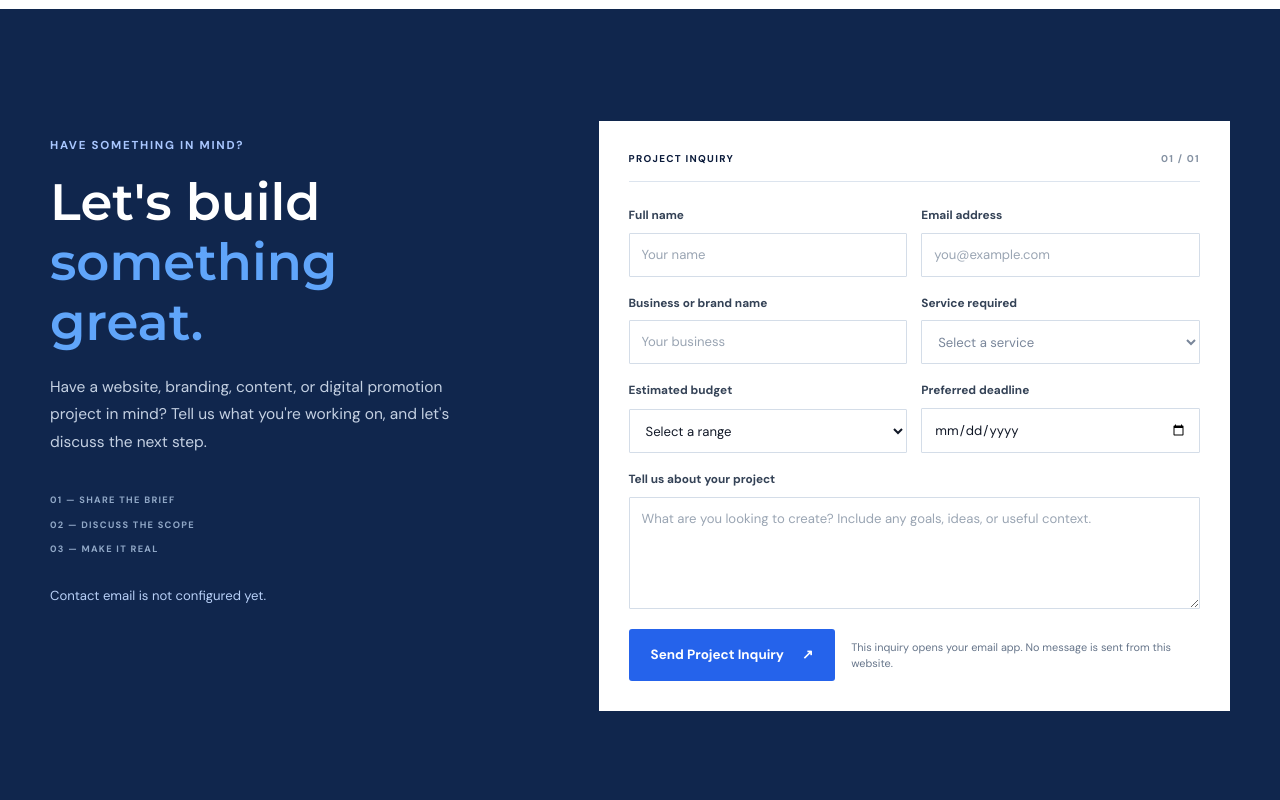
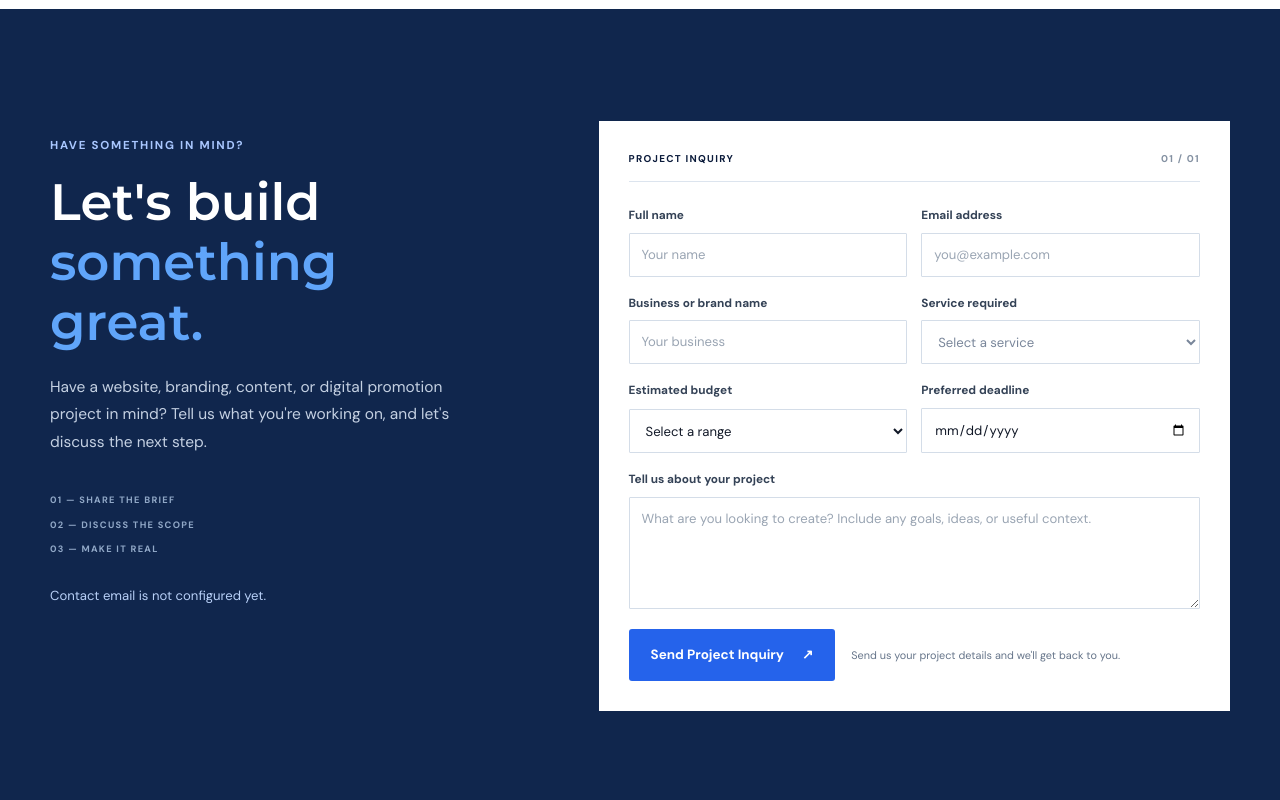
Before and after one commit to userfriddy/Nova-Website-Studio, a plain HTML site: page index.html in a window 1280 px wide. Shown: the part 7680-8480 px from the top of the page. Drawn offline with Linux system fonts and the light colour scheme.

```diff
--- a/index.html
+++ b/index.html
@@ -135,10 +135,17 @@
 
         <section class="contact section-pad" id="contact" aria-labelledby="contact-title">
             <div class="container contact-layout"><div class="contact-copy reveal"><p class="eyebrow eyebrow-light">Have something in mind?</p><h2 id="contact-title">Let's build<br><em>something great.</em></h2><p>Have a website, branding, content, or digital promotion project in mind? Tell us what you're working on, and let's discuss the next step.</p><div class="contact-aside"><span>01 — SHARE THE BRIEF</span><span>02 — DISCUSS THE SCOPE</span><span>03 — MAKE IT REAL</span></div><p class="contact-email" id="contact-email"></p></div>
-                <form class="inquiry-form reveal" id="inquiry-form" novalidate>
-                    <div class="form-heading"><span>PROJECT INQUIRY</span><span>01 / 01</span></div>
+                <form
+                   class="inquiry-form reveal"
+                    id="inquiry-form"
+                     action="https://formspree.io/f/xoeddqay"
+                      method="POST"
+>                    <div class="form-heading"><span>PROJECT INQUIRY</span><span>01 / 01</span></div>
                     <div class="form-grid"><label>Full name <input name="name" autocomplete="name" required placeholder="Your name"></label><label>Email address <input name="email" type="email" autocomplete="email" required placeholder="you@example.com"></label><label>Business or brand name <input name="business" autocomplete="organization" placeholder="Your business"></label><label>Service required <select name="service" required><option value="" selected disabled>Select a service</option><option>Website Design &amp; Development</option><option>Landing Page Design</option><option>Website Management</option><option>Social Media Management</option><option>Social Media Content Creation</option><option>Branding &amp; Logo Design</option><option>Graphic Design</option><option>Fashion Brand Campaign</option><option>Digital Marketing</option><option>Book Promotion</option><option>Other</option></select></label><label>Estimated budget <select name="budget"><option value="" selected>Select a range</option><option>Under $500</option><option>$500–$1,500</option><option>$1,500–$3,000</option><option>$3,000+</option><option>Not sure yet</option></select></label><label>Preferred deadline <input name="deadline" type="date"></label><label class="form-wide">Tell us about your project <textarea name="description" rows="4" required placeholder="What are you looking to create? Include any goals, ideas, or useful context."></textarea></label></div>
-                    <div class="form-submit"><button class="button button-blue" type="submit">Send Project Inquiry <span aria-hidden="true">↗</span></button><p id="form-status" class="form-status" role="status" aria-live="polite">This inquiry opens your email app. No message is sent from this website.</p></div>
+                    <div class="form-submit"><button class="button button-blue" type="submit">Send Project Inquiry <span aria-hidden="true">↗</span></button>
+                        <p id="form-status" class="form-status" role="status" aria-live="polite">
+                        Send us your project details and we'll get back to you.
+                        </p>
                 </form>
             </div>
         </section>
```
